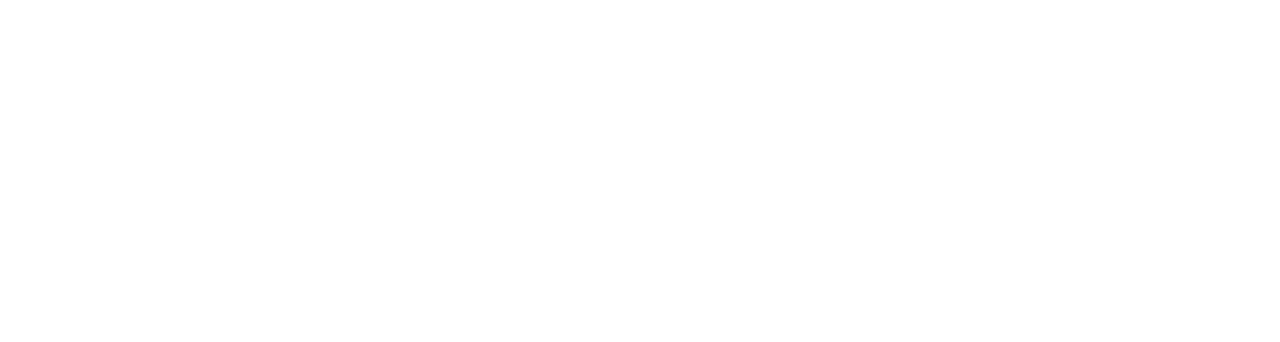
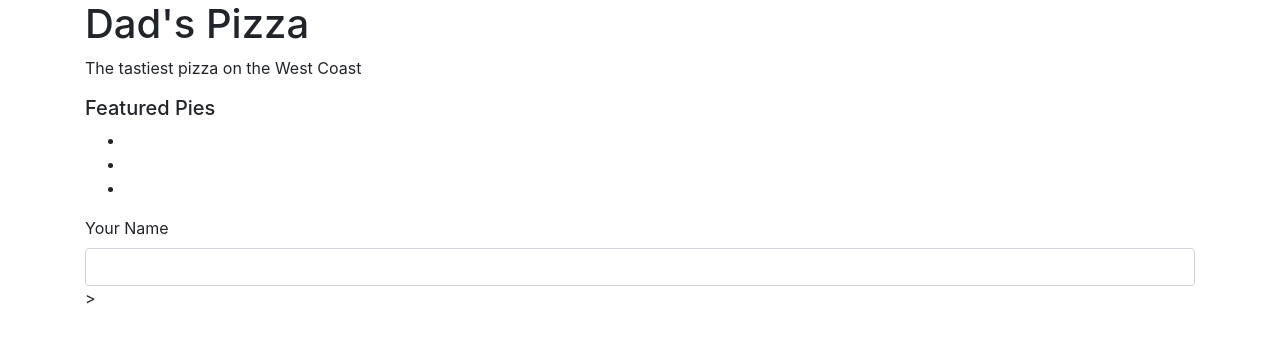
Before and after one commit to RosarioRu/pizza-order, a plain HTML site: page index.html in a window 1280 px wide. Drawn offline with Linux system fonts and the light colour scheme.

Commit message:
Add some html elements for an outline of the website.

```diff
--- a/index.html
+++ b/index.html
@@ -8,9 +8,31 @@
   <title>Objects Pizzeria</title>
 </head>
 <body>
+  <div class="container">
+    <div class="pizzeria-name">
+      <h1>Dad's Pizza</h1>
+      <p>The tastiest pizza on the West Coast</p>
+    </div>
+    <div class="featured-pies">
+      <h5>Featured Pies</h5>
+      <ul>
+        <li></li>
+        <li></li>
+        <li></li>
+      </ul>
+    </div>
+    <div class="custom-pizza">
+      <form id="make-your-own">
 
+      </form>
+    </div>
+    <div class="customer-info">
+      <form id="customer">
+        <label for="name">Your Name</label>
+        <input id="name" class="form-control" type="text" required>>
+      </form>
+    </div>
 
-
-
+  </div> <!-- closure for container div -->
 </body>
 </html>
```
